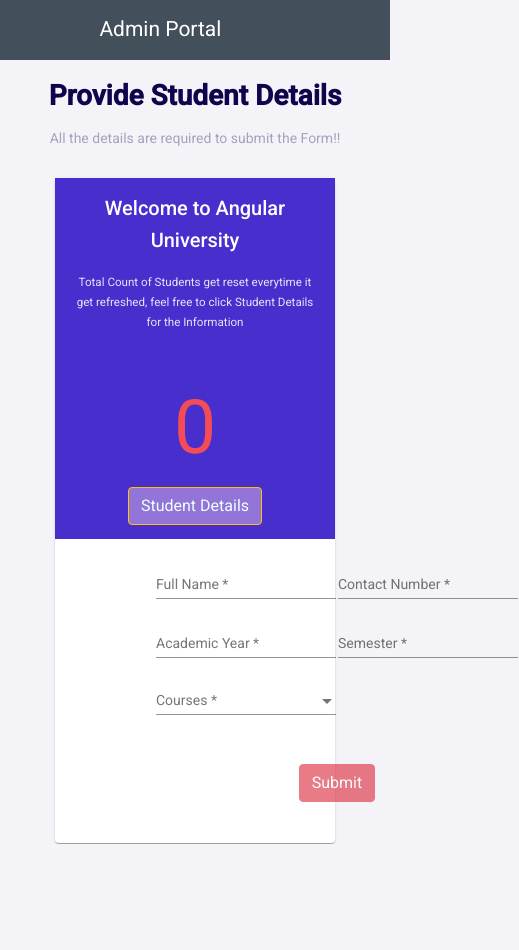
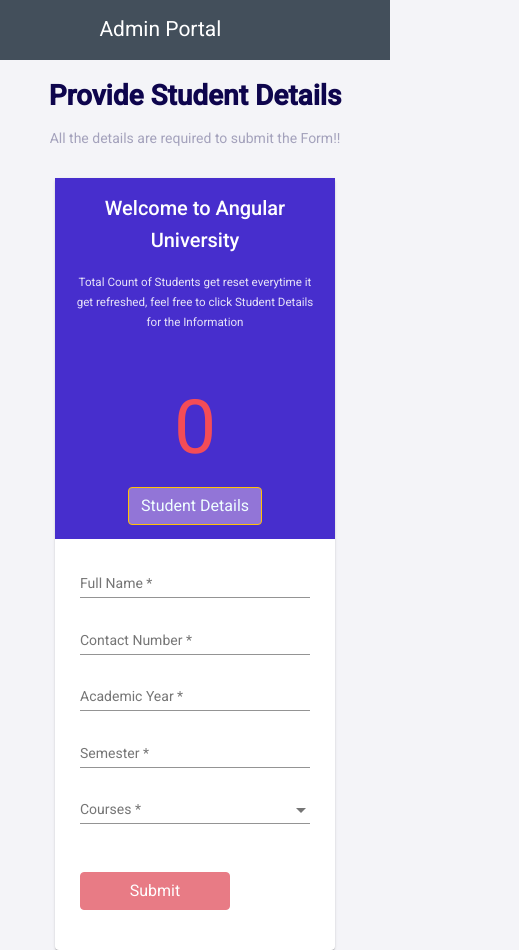
Before and after one commit to Rajat-dey/University_Admin_Portal, an Angular app in the folder my-app/: page / in a window 390 px wide. Shown: the whole page, 519 px wide, since content can reach past the window. Before the commit the page ends 844 px from the top, so only its background shows below. Built offline with nearby package versions, Linux system fonts and the light colour scheme.

Commit message:
Flex module added & mobile responsive design added

```diff
--- a/my-app/package.json
+++ b/my-app/package.json
@@ -15,6 +15,7 @@
     "@angular/common": "~12.0.4",
     "@angular/compiler": "~12.0.4",
     "@angular/core": "~12.0.4",
+    "@angular/flex-layout": "^12.0.0-beta.34",
     "@angular/forms": "~12.0.4",
     "@angular/material": "^12.0.4",
     "@angular/platform-browser": "~12.0.4",
--- a/my-app/src/app/modules/dashboard/dashboard.component.css
+++ b/my-app/src/app/modules/dashboard/dashboard.component.css
@@ -7,22 +7,17 @@
 }
 
 #StudentData{
-    padding-left: 100px;
+    padding-left: 25px;
     padding-top: 20px;
     padding-bottom: 10px;
-    padding-right: 10px;
+    padding-right: 25px;
 }
 
-table{
-    width: 75%;
+ #SubmitFormBtn{
+    margin: 30px 0;
+    width: 150px;
+
 }
-
-
-#SubmitFormBtn{
-    margin: 30px 0;
-}
-
-
 .col-md-4{
     padding-left: 0;
     padding-right: 0px;
--- a/my-app/src/app/modules/dashboard/dashboard.component.html
+++ b/my-app/src/app/modules/dashboard/dashboard.component.html
@@ -1,5 +1,4 @@
-
-<div class = "FormContainer">
+<div class="FormContainer">
 
   <h2>Provide Student Details</h2>
   <h5>All the details are required to submit the Form!!</h5>
@@ -10,55 +9,49 @@
       <div class="container">
         <div class="row">
           <div class="col-md-4 mrgnbtm">
-            <app-display-board
-             [userCount]="userCount"
-             (getUsersEvent)="getAllUsers()"
-            >
+            <app-display-board [userCount]="userCount" (getUsersEvent)="getAllUsers()">
             </app-display-board>
           </div>
 
           <div class="col-md-8" id='StudentData'>
-            <form [formGroup]="StudentForm" (ngSubmit)="onSubmit()">
-                <table>
-                    <tr>
-                        <td>
-                            <mat-form-field class="demo-full-width">
-                                <input matInput placeholder="Full Name"  formControlName="FullName">
+            <form [formGroup]="StudentForm" fxLayout="column" (ngSubmit)="onSubmit()">
+
+              <div class="input-row" fxLayout="row" fxLayout.lt-md="column" fxLayoutGap="30px" fxLayoutGap.lt-md="0px">
+
+                <mat-form-field class="demo-full-width" fxFlex>
+                  <input matInput placeholder="Full Name" formControlName="FullName">
                 </mat-form-field>
-                        </td>
-                        <td>
-                            <mat-form-field class="demo-full-width">
+
+                <mat-form-field class="demo-full-width" fxFlex>
                   <input matInput type="number" placeholder="Contact Number" formControlName="Contact">
                 </mat-form-field>
-                        </td>
-                    </tr>
-                    <tr>
-                        <td>
-                            <mat-form-field class="demo-full-width">
+              </div>
+
+              <div class="input-row" fxLayout="row" fxLayout.lt-md="column" fxLayoutGap="30px" fxLayoutGap.lt-md="0px">
+
+                <mat-form-field class="demo-full-width" fxFlex>
                   <input matInput placeholder="Academic Year" formControlName="AcademicYear">
                 </mat-form-field>
-                        </td>
-                        <td>
-                          <mat-form-field class="demo-full-width">
+
+                <mat-form-field class="demo-full-width" fxFlex>
                   <input matInput placeholder="Semester" formControlName="Semester">
                 </mat-form-field>
-                      </td>
-                    </tr>
-                    <mat-form-field>
+
+              </div>
+              <div class="input-row">
+                <mat-form-field fxFlex>
                   <mat-label>Courses</mat-label>
-                      <mat-select formControlName="Subjects"  multiple>
+                  <mat-select formControlName="Subjects" multiple>
                     <mat-option *ngFor="let course of CourseList" [value]="course">{{course}}</mat-option>
                   </mat-select>
                 </mat-form-field>
-                    <tr>
-                      <td colspan="2" class="content-center">
-                        <button type="submit"  id="SubmitFormBtn" [disabled]="!StudentForm.valid" class="btn btn-danger">Submit</button>
-                      </td>
-                    </tr>
+              </div>
 
-                </table>
+              <button type="submit" id="SubmitFormBtn" [disabled]="!StudentForm.valid"
+                class="btn btn-danger">Submit</button>
             </form>
           </div>
+
         </div>
       </div>
 
@@ -66,7 +59,6 @@
   </mat-card>
 </div>
 
-
 <div class="mrgnbtm">
   <app-students *ngIf="users.length !== 0" [users]="users"></app-students>
 </div>
```
Also changed, not shown: my-app/src/app/app.module.ts (+4 -4 lines), 1 other file (tests, documents, lock files or other folders). Lines whose indentation alone changed are shown as unchanged.
